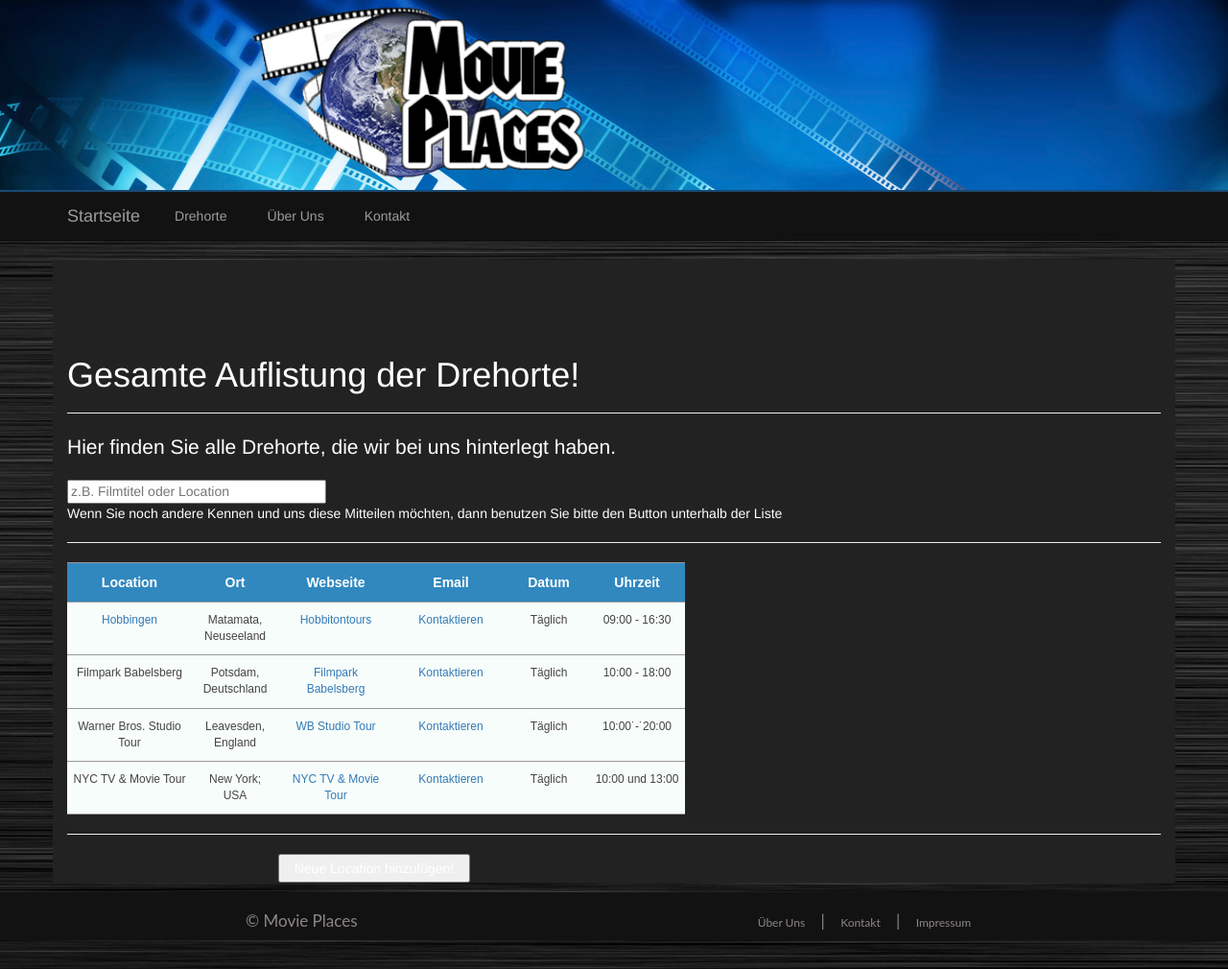
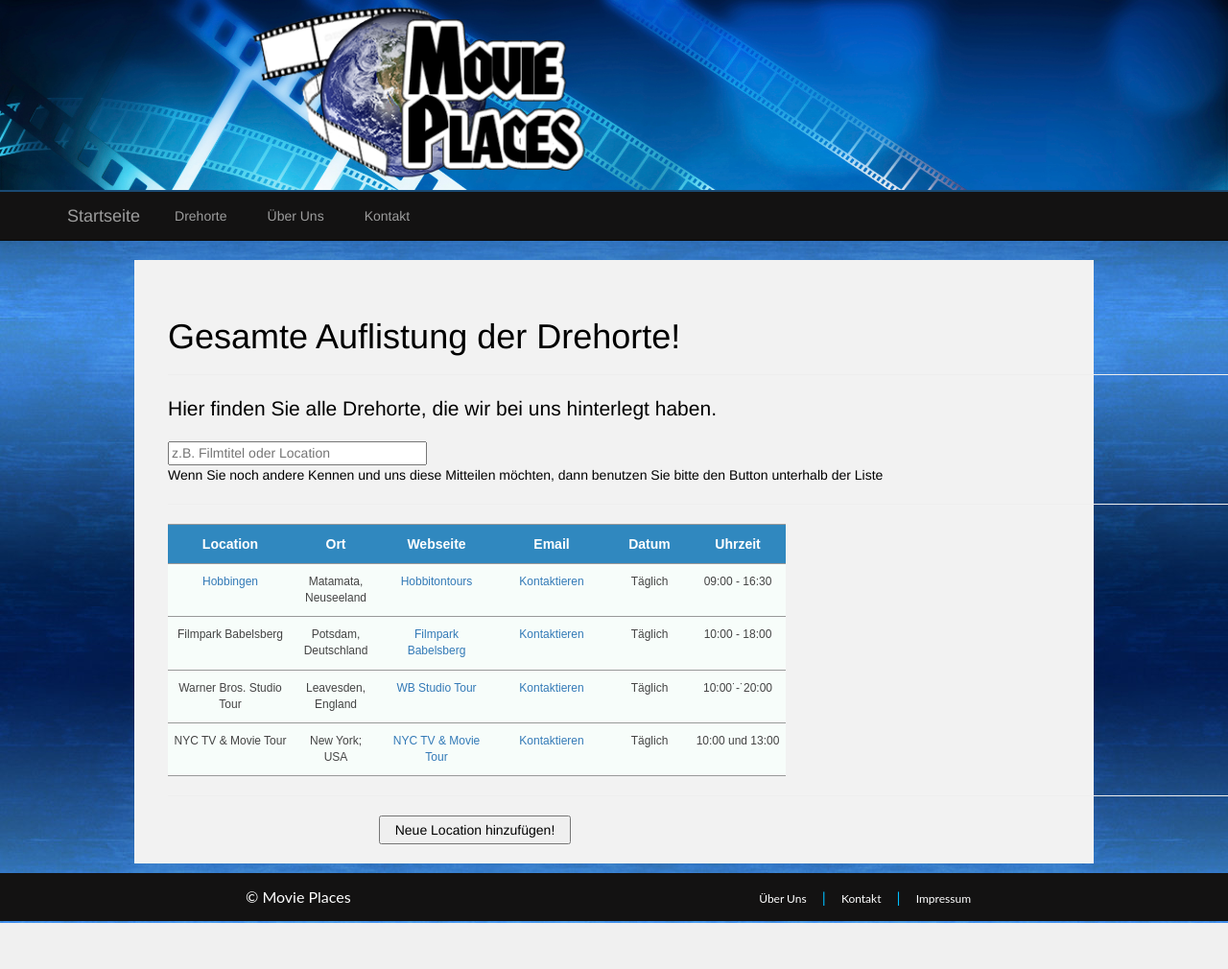
Before and after one commit to RobbieTheRabbit/MME1-Projekt, a PHP site: page /drehorte.html in a window 1280 px wide; the page is wider, and only the part inside the window is pictured. Shown: that part at 96% size. After the commit the page ends 962 px from the top of that part, so only its background shows below. Run offline with PHP 8.4, Linux system fonts and the light colour scheme; some libraries are stand-ins or nearby versions.

Commit message:
Weiter Ausbesserungen

```diff
--- a/css/style2.css
+++ b/css/style2.css
@@ -9,6 +9,8 @@
     /* Margin bottom by footer height */
     margin-bottom: 60px;
     background: url("/img/blacktex.jpg") repeat;
+    color: black;
+    image-orientation: center;
 }
 
 .logo {
@@ -27,19 +29,46 @@
 
 .navbar {
     background: #131212;
+
+}
+
+.navbar-nav li a {
+
+    color: aqua;
+
 }
 
 #container {
-    min-height: 100%;
     position: relative;
+    color: aliceblue;
+    overflow: auto;
+    width: 1050px;
+    margin: 0 auto;
+    padding: 10px;
+    background: url(../img/main.png);
+}
+
+section {
+    width: 1000px;
+    height:inherit;
+    min-height: 600px;
+    overflow-x:
+    overflow-y: scroll;
+    margin: 0 auto;
+    background: #F2F2F2;
+    padding: 20px
 }
 
 body > .container {
-    padding: 60px 15px 0;
-    color: white;
-    background-color: #232222;
-    border: 10px;
+    color: black;
+    background: url(../img/main.png);
+    border: 5px;
     border-color: aliceblue;
+    margin-bottom: 20px;
+    overflow: auto;
+    width: 1050px;
+    margin: 0 auto;
+    padding: 10px;
 }
 
 .header {
@@ -69,23 +98,24 @@
 #fo_left {
     color: #8c8686;
     font-family: 'Lato', arial, sans-serif;
-    font-size: 17px;
+    font-size: 16px;
     text-align: left;
-    height: 80px;
+    height: 50px;
     width: auto;
-    line-height: 60px;
+    line-height: 50px;
     float: left;
     padding-left: 20%;
+    color: white;
 }
 
 #fo_right {
     color: #8c8686;
     font-family: 'Lato', arial, sans-serif;
-    font-size: 17px;
+    font-size: 16px;
     text-align: left;
-    height: 80px;
+    height: 50px;
     width: auto;
-    line-height: 60px;
+    line-height: 50px;
     float: right;
     padding-right: 20%;
 }
@@ -96,12 +126,14 @@
     list-style: none;
     display: inline;
     padding: 0 6px;
+    color:deepskyblue;
 }
 
 #fo_right a {
     color: #8c8686;
     font-family: 'Lato', arial, sans-serif;
     font-size: 12px;
+    color: white;
 }
 
 
--- a/drehorte.html
+++ b/drehorte.html
@@ -33,12 +33,13 @@
 </head>
 
 <body>
+    <!-- Logo -->
     <div class="header"></div>
     <div class="logo">
         <a href=""><img src="img/logo.png" alt="Movie Places" /></a>
     </div>
 
-    <!-- Fixed navbar -->
+    <!-- navbar -->
     <nav class="navbar navbar-inverse navbar-static-top">
         <div class="container">
             <div class="navbar-header">
@@ -57,7 +58,6 @@
                     <li><a href="#contact">Kontakt</a></li>
                 </ul>
             </div>
-            <!--/.nav-collapse -->
         </div>
     </nav>
 
@@ -66,6 +66,7 @@
 
 
     <!-- Begin page content -->
+    <section>
     <div class="container">
 
     <div class="page-header">
@@ -139,8 +140,10 @@
                 <hr>
 
                 <button  onclick="location.href='eintragen.html'"   style="height: 30px; width:200px; margin-left:220px;"> Neue Location hinzufügen! </button>
+                <br>
+
             </div>
-
+    </section>
 
     <!-- Footer -->
     <footer class="footer">
--- a/old/drehorte.html
+++ b/old/drehorte.html
@@ -6,7 +6,7 @@
 
     <title>MOVIE PLACES</title>
 
-    <link rel="stylesheet" type="text/css" href="css/style.css" />
+    <link rel="stylesheet" type="text/css" href="/css/style.css" />
 </head>
 
 <body>
--- a/old/index.html
+++ b/old/index.html
@@ -6,13 +6,13 @@
 
     <title>MOVIE PLACES</title>
 
-    <link rel="stylesheet" type="text/css" href="css/style.css" />
+    <link rel="stylesheet" type="text/css" href="/css/style.css" />
 </head>
 
 <body>
     <header>
 
-        <a href="index.html"><img src="img/banner.png" width=1000 height=140 BORDER="0"></a>
+        <a href="index.html"><img src="/img/banner.png" width=1000 height=140 BORDER="0"></a>
 
     </header>
 
@@ -33,7 +33,7 @@
                 <h1> Willkommen auf Movie Locations!</h1>
                 <p>Hier werden berühmte Drehorte aufgelistet, die Sie entweder selbst entdecken können oder sich einer Tour anschließen können.</p>
                 <p>Schauen Sie sich doch um!</p>
-                <img src="img/locationbsp.jpg";  alt="Superman New York" >
+                <img src="/img/locationbsp.jpg";  alt="Superman New York" >
 
             </div>
             <div id="sitebar">
```
Also changed, not shown: index.html (+23 -10 lines), img/blacktex.jpg.
